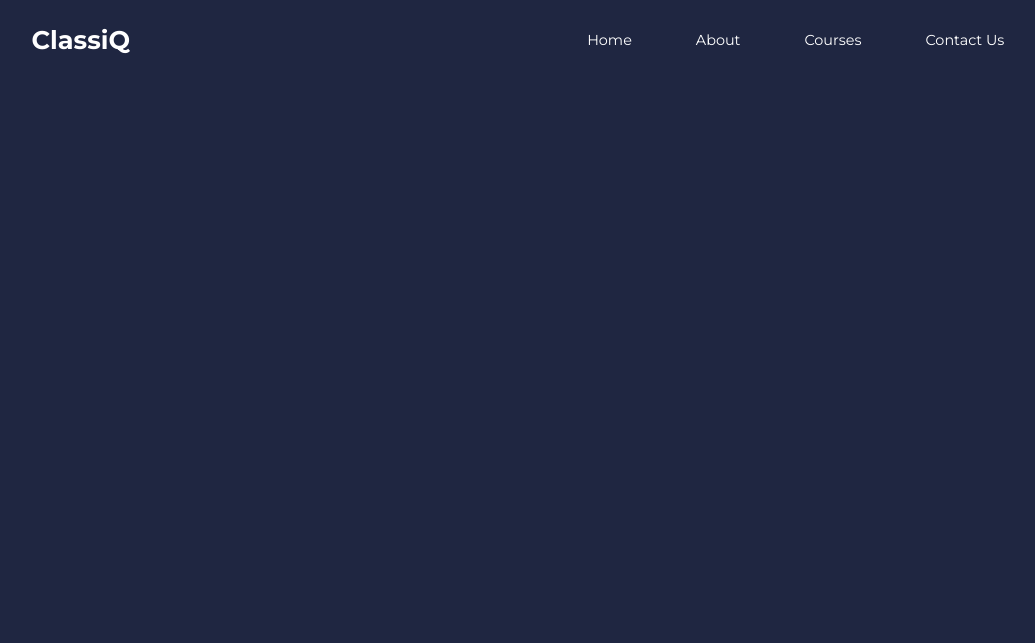
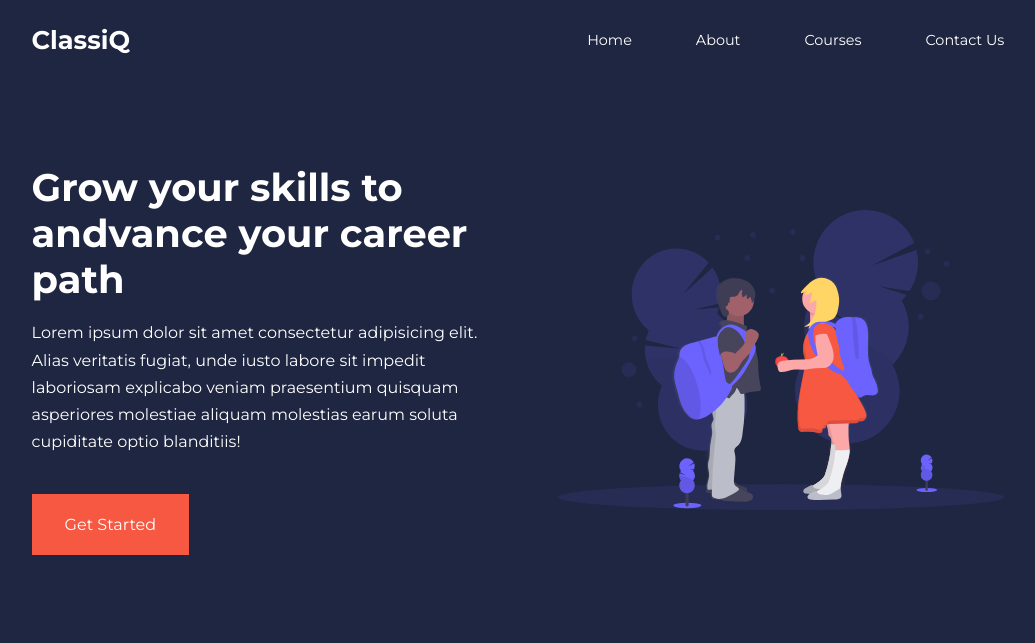
Before and after one commit to likitha173/ClassiQ, a plain HTML site: page index.html in a window 1280 px wide. Shown: the whole page, without its empty margins (122-1157 px from the left). Drawn offline with nearby package versions, Linux system fonts and the light colour scheme.

Commit message:
header done

```diff
--- a/css/style.css
+++ b/css/style.css
@@ -135,3 +135,25 @@ nav button {
 .nav_menu a:hover {
     color: var(--color-bg2);
 }
+
+    /* header */
+
+header {
+    position: relative;
+    top: 5rem;
+    overflow: hidden;
+    height: 70vh;
+    margin-bottom: 5rem;
+}
+
+.header_container {
+    display: grid;
+    grid-template-columns: 1fr 1fr;
+    align-items: center;
+    gap: 5rem;
+    height: 100%;
+}
+
+.header_left p{
+    margin: 1rem 0 2.4rem;
+}
--- a/index.html
+++ b/index.html
@@ -13,6 +13,7 @@
     <link href="https://fonts.googleapis.com/css2?family=Montserrat:wght@300;400;500;600;700;900&family=Nunito:wght@200;300;400;700&family=Poppins:wght@100;200;300;400;500;600;700;800&display=swap" rel="stylesheet">
 </head>
 <body>
+        <!-- NavBar -->
     <nav>
         <div class="container nav_container">
             <a href="index.html"><h3>ClassiQ</h3></a>
@@ -26,5 +27,26 @@
             <button id="open-close-btn"><i class="uil uil-multiply"></i></button>
         </div>
     </nav>
+
+        <!-- Header -->
+
+    <header>
+        <div class="container header_container">
+            <div class="header_left">
+                <h1>Grow your skills to andvance your career path</h1>
+                <p>
+                    Lorem ipsum dolor sit amet consectetur adipisicing elit. Alias veritatis fugiat, unde iusto labore sit impedit laboriosam explicabo veniam praesentium quisquam asperiores molestiae aliquam molestias earum soluta cupiditate optio blanditiis!
+                </p>
+                <a href="courses.html" class="btn btn-primary">Get Started</a>
+            </div>
+
+            <div class="header_right">
+                <div class="header_right-image">
+                    <img src="images/header.svg" alt="">
+                </div>
+            </div>
+        </div>
+    </header>
+
 </body>
 </html>
```
